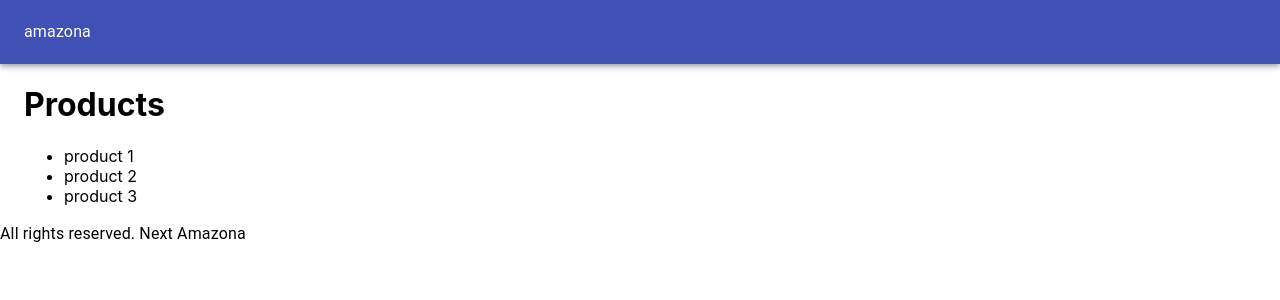
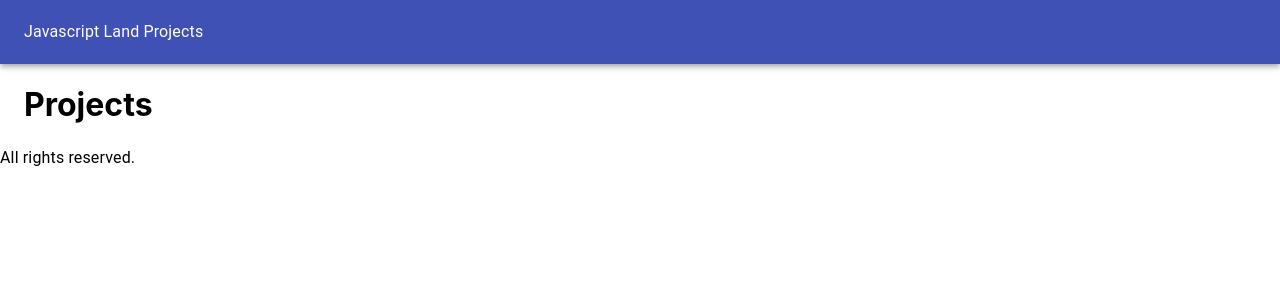
Before and after one commit to Melford-D/Javascript-Land, a Next.js app: page / in a window 1280 px wide. Shown: the top 300 px of the page. Built offline with nearby package versions, Linux system fonts and the light colour scheme.

Commit message:
updated the main branch

```diff
--- a/components/Layout.js
+++ b/components/Layout.js
@@ -6,16 +6,16 @@ export default function Layout({ children }) {
   return (
     <div>
       <Head>
-        <title>Next Amazona</title>
+        <title>Javascript Land</title>
       </Head>
       <AppBar position="static">
         <Toolbar>
-          <Typography>amazona</Typography>
+          <Typography>Javascript Land Projects</Typography>
         </Toolbar>
       </AppBar>
       <Container>{children}</Container>
       <footer>
-        <Typography>All rights reserved. Next Amazona</Typography>
+        <Typography>All rights reserved.</Typography>
       </footer>
     </div>
   );
--- a/pages/index.js
+++ b/pages/index.js
@@ -1,18 +1,10 @@
-import Head from "next/head";
-import Image from "next/image";
 import Layout from "../components/Layout";
-import styles from "../styles/Home.module.css";
 
 export default function Home() {
   return (
     <Layout>
       <div>
-        <h1>Products</h1>
-        <ul>
-          <li>product 1</li>
-          <li>product 2</li>
-          <li>product 3</li>
-        </ul>
+        <h1>Projects</h1>
       </div>
     </Layout>
   );
```
Also changed, not shown: 1 other file (tests, documents, lock files or other folders).
